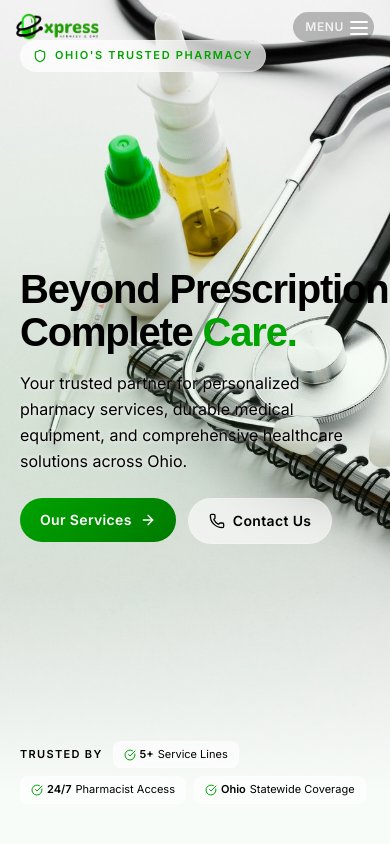
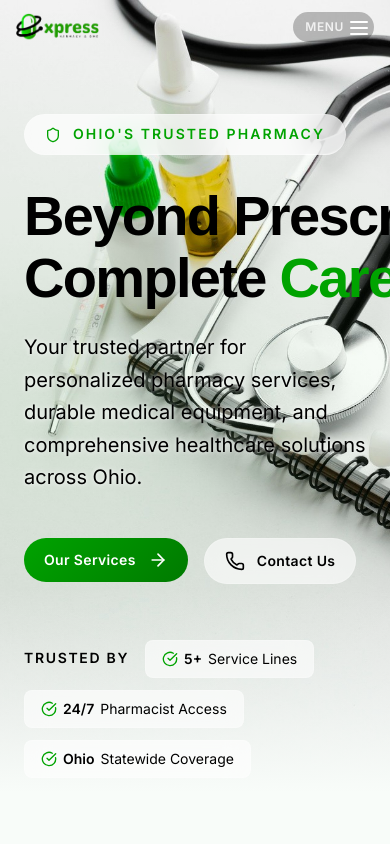
Before and after one commit to kingtenison/express-rx-pharmacy, a Next.js app: page / in a window 390 px wide. Shown: the top 844 px of the page. Built offline with nearby package versions, Linux system fonts and the light colour scheme; grey boxes are pictures that could not be loaded; a web font is replaced by a local one.

Commit message:
Fix: hero buttons side by side on mobile

```diff
--- a/src/components/Hero.tsx
+++ b/src/components/Hero.tsx
@@ -21,7 +21,7 @@ export default function Hero() {
   const isInView = useInView(ref, { once: true, margin: "-100px" });
 
   return (
-    <section ref={ref} className="relative min-h-screen flex items-stretch overflow-hidden">
+    <section ref={ref} className="relative min-h-screen flex items-center overflow-hidden">
       <Image
         src="/hero-bg.jpg"
         alt=""
@@ -32,83 +32,69 @@ export default function Hero() {
       <div className="absolute inset-0 bg-[radial-gradient(ellipse_800px_600px_at_15%_50%,rgba(0,163,0,0.08)_0%,transparent_70%)]" />
       <div className="absolute inset-x-0 bottom-0 h-64 pointer-events-none" style={{ background: "linear-gradient(to top, var(--bg-surface) 0%, var(--bg-surface) 20%, transparent 100%)" }} />
 
-      <div className="relative z-10 w-full px-5 sm:px-6 md:px-12 lg:px-16 py-10 sm:py-14 md:py-16 flex flex-col justify-between">
+      <div className="relative z-10 w-full px-6 md:px-12 lg:px-16 pt-28 pb-16 md:pt-36 md:pb-24">
           <motion.div
             className="max-w-3xl"
             variants={containerVariants}
             initial="hidden"
             animate={isInView ? "visible" : "hidden"}
           >
-            <motion.div variants={itemVariants} className="inline-flex items-center gap-2 sm:gap-3 px-3 sm:px-5 py-1.5 sm:py-2 rounded-full border border-white/20" style={{ background: "rgba(255,255,255,0.7)", backdropFilter: "blur(16px)", WebkitBackdropFilter: "blur(16px)" }}>
-              <Shield className="w-3.5 h-3.5 sm:w-4 sm:h-4 text-[#00A300]" />
-              <span className="text-[11px] sm:text-[14px] font-semibold uppercase tracking-[0.15em] text-[#00A300]">Ohio&apos;s Trusted Pharmacy</span>
+            <motion.div variants={itemVariants} className="inline-flex items-center gap-3 px-5 py-2 rounded-full mb-8 border border-white/20" style={{ background: "rgba(255,255,255,0.7)", backdropFilter: "blur(16px)", WebkitBackdropFilter: "blur(16px)" }}>
+              <Shield className="w-4 h-4 text-[#00A300]" />
+              <span className="text-[14px] font-semibold uppercase tracking-[0.15em] text-[#00A300]">Ohio&apos;s Trusted Pharmacy</span>
             </motion.div>
-          </motion.div>
 
-          <motion.div
-            className="max-w-3xl"
-            variants={containerVariants}
-            initial="hidden"
-            animate={isInView ? "visible" : "hidden"}
-          >
-            <motion.h1 variants={itemVariants} className="mb-4 sm:mb-5 md:mb-6">
-              <span className="block text-[clamp(2.5rem,6.9vw,6.25rem)] font-bold leading-[1.04] tracking-[-0.03em] text-black">
+            <motion.h1 variants={itemVariants} className="mb-6">
+              <span className="block text-[clamp(3.5rem,6.9vw,6.25rem)] font-bold leading-[1.04] tracking-[-0.03em] text-black">
                 Beyond{'\u00A0'}Prescriptions.
               </span>
-              <span className="block text-[clamp(2.5rem,6.9vw,6.25rem)] font-bold leading-[1.04] tracking-[-0.03em] mt-0.5 sm:mt-1">
+              <span className="block text-[clamp(3.5rem,6.9vw,6.25rem)] font-bold leading-[1.04] tracking-[-0.03em] mt-1">
                 Complete{'\u00A0'}<span className="text-[#00A300]">Care.</span>
               </span>
             </motion.h1>
 
-            <motion.p variants={itemVariants} className="text-base sm:text-xl md:text-2xl leading-relaxed text-black max-w-lg mb-6 sm:mb-8 md:mb-10" style={{ textShadow: "0 0 4px rgba(255,255,255,0.9), 0 0 12px rgba(255,255,255,0.5), 0 0 30px rgba(255,255,255,0.3)" }}>
+            <motion.p variants={itemVariants} className="text-xl md:text-2xl leading-relaxed text-black max-w-lg mb-11" style={{ textShadow: "0 0 4px rgba(255,255,255,0.9), 0 0 12px rgba(255,255,255,0.5), 0 0 30px rgba(255,255,255,0.3)" }}>
               {heroSection.subtitle}
             </motion.p>
 
-            <motion.div variants={itemVariants} className="flex flex-row gap-3 sm:gap-4">
+            <motion.div variants={itemVariants} className="flex flex-row gap-4 mb-14">
               <Link href="/services">
                 <motion.button
-                  className="group relative px-5 py-3 sm:px-8 sm:py-4 md:px-10 md:py-5 rounded-full text-white font-semibold text-sm sm:text-base tracking-wide inline-flex items-center gap-2 sm:gap-3 overflow-hidden"
+                  className="group relative px-5 py-3 sm:px-10 sm:py-5 rounded-full text-white font-semibold text-sm sm:text-base tracking-wide inline-flex items-center gap-3 overflow-hidden"
                   style={{ background: "linear-gradient(135deg, #00A300 0%, #007A00 100%)" }}
                   whileHover={{ scale: 1.02, boxShadow: "0 16px 40px -8px rgba(0,163,0,0.35)" }}
                   whileTap={{ scale: 0.98 }}
                 >
-                  <span className="relative z-10 flex items-center gap-2 sm:gap-3">
+                  <span className="relative z-10 flex items-center gap-3">
                     {heroSection.ctaPrimary}
-                    <ArrowRight className="w-4 h-4 sm:w-5 sm:h-5 transition-transform duration-300 group-hover:translate-x-1" />
+                    <ArrowRight className="w-5 h-5 transition-transform duration-300 group-hover:translate-x-1" />
                   </span>
                 </motion.button>
               </Link>
               <Link href="/contact">
                 <motion.button
-                  className="px-5 py-3 sm:px-8 sm:py-4 md:px-10 md:py-5 rounded-full font-semibold text-sm sm:text-base tracking-wide inline-flex items-center gap-2 sm:gap-3 border border-white/20 transition-all duration-300"
+                  className="px-5 py-3 sm:px-10 sm:py-5 rounded-full font-semibold text-sm sm:text-base tracking-wide inline-flex items-center gap-3 border border-white/20 transition-all duration-300"
                   style={{ background: "rgba(255,255,255,0.6)", backdropFilter: "blur(12px)", WebkitBackdropFilter: "blur(12px)", color: "#000000" }}
                   whileHover={{ scale: 1.02, background: "rgba(255,255,255,0.8)" }}
                   whileTap={{ scale: 0.98 }}
                 >
-                  <Phone className="w-4 h-4 sm:w-5 sm:h-5" />
+                  <Phone className="w-5 h-5" />
                   {heroSection.ctaSecondary}
                 </motion.button>
               </Link>
             </motion.div>
-          </motion.div>
 
-          <motion.div
-            className="max-w-3xl"
-            variants={containerVariants}
-            initial="hidden"
-            animate={isInView ? "visible" : "hidden"}
-          >
-            <motion.div variants={itemVariants} className="flex flex-wrap items-center gap-2 sm:gap-3">
-              <span className="text-[11px] sm:text-[14px] font-semibold uppercase tracking-[0.12em] text-black mr-0.5 sm:mr-1">Trusted by</span>
+            <motion.div variants={itemVariants} className="flex flex-wrap items-center gap-3">
+              <span className="text-[14px] font-semibold uppercase tracking-[0.12em] text-black mr-1">Trusted by</span>
               {stats.slice(0, 3).map((stat) => (
-                <span key={stat.label} className="inline-flex items-center gap-1 sm:gap-1.5 px-2.5 sm:px-4 py-1 sm:py-2 rounded-lg border border-white/20 text-[11px] sm:text-sm" style={{ background: "rgba(255,255,255,0.6)", backdropFilter: "blur(12px)", WebkitBackdropFilter: "blur(12px)", color: "#000000" }}>
-                  <CheckCircle className="w-3 h-3 sm:w-4 sm:h-4 text-[#00A300]" />
+                <span key={stat.label} className="inline-flex items-center gap-1.5 px-4 py-2 rounded-lg border border-white/20 text-sm" style={{ background: "rgba(255,255,255,0.6)", backdropFilter: "blur(12px)", WebkitBackdropFilter: "blur(12px)", color: "#000000" }}>
+                  <CheckCircle className="w-4 h-4 text-[#00A300]" />
                   <span className="font-semibold text-black">{stat.value}</span>
                   {stat.label}
                 </span>
               ))}
             </motion.div>
-          </motion.div>
+        </motion.div>
       </div>
     </section>
   );
```
